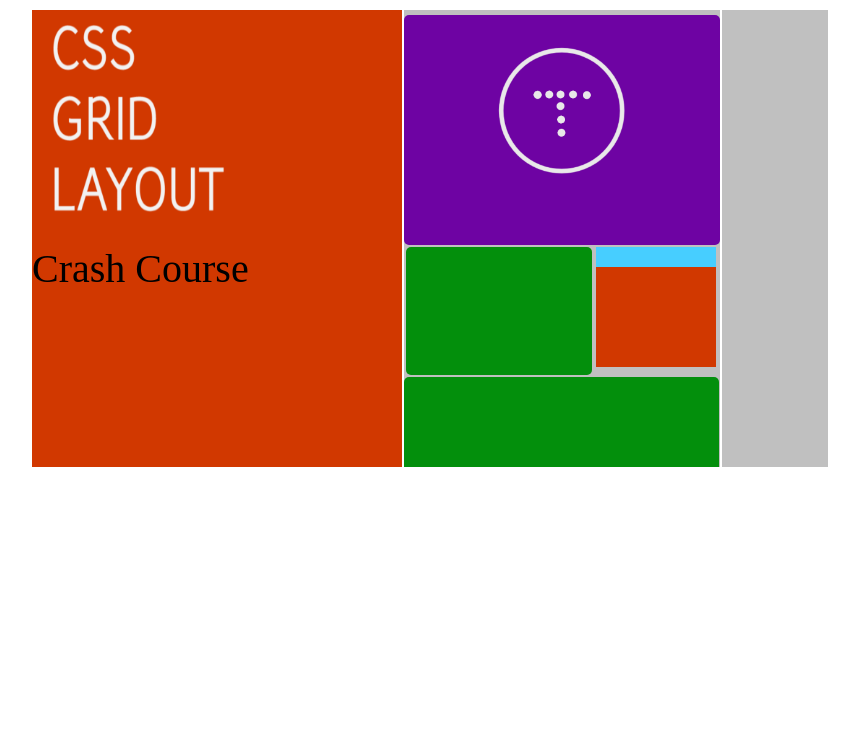
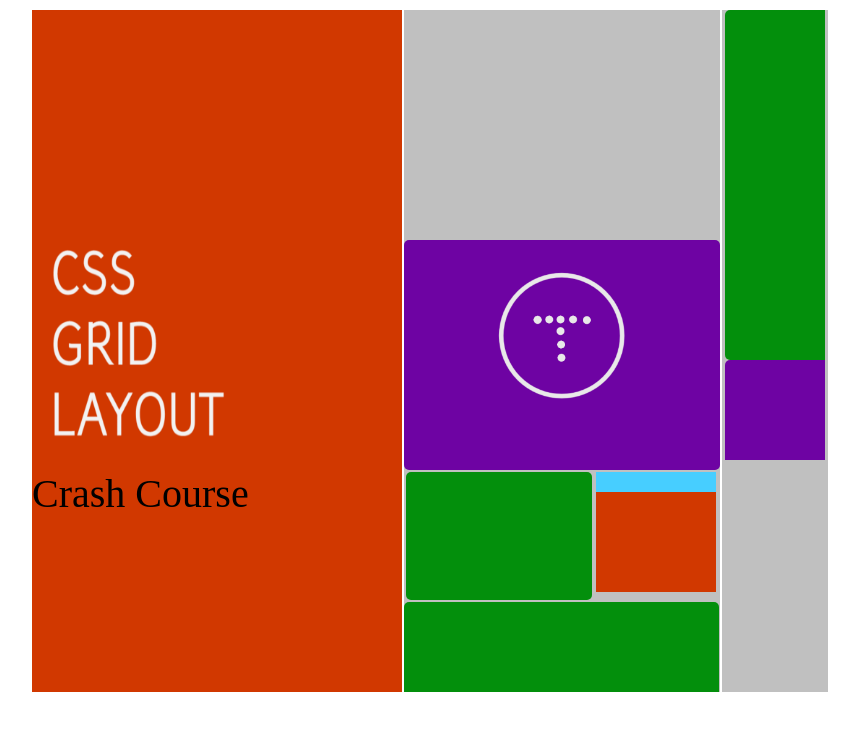
Before and after one commit to getfolio-tamplates/client-10, a plain HTML site: page layout-3.html in a window 1280 px wide. Shown: the whole page, without its empty margins (210-1069 px from the left). Drawn offline with Linux system fonts and the light colour scheme.

Commit message:
Update layout-3.html

```diff
--- a/layout-3.html
+++ b/layout-3.html
@@ -86,9 +86,19 @@ border:4px solid #00000000;
                 border-top-right-radius:5px;
                 }
             #css6{
+               background-color:#038f0c;
+              height:350px;
+                width:100px;
+                border-top-left-radius:5px;
+               border-bottom-left-radius:5px;
 
-                }
+            }
             #css7{
+              background-color:#6e03a3;
+              height:100px;
+                width:100px;
+                border-top-left-radius:5px;
+
 
                 }
         </style>
```
